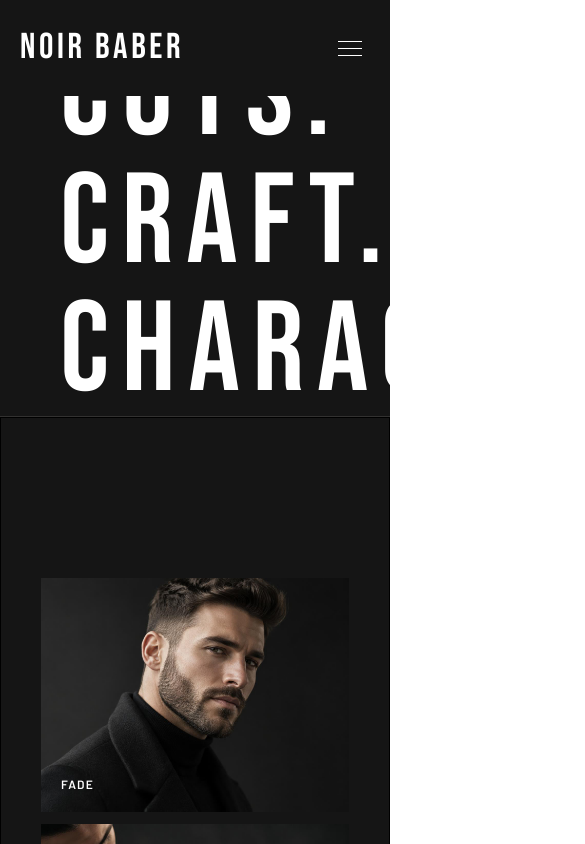
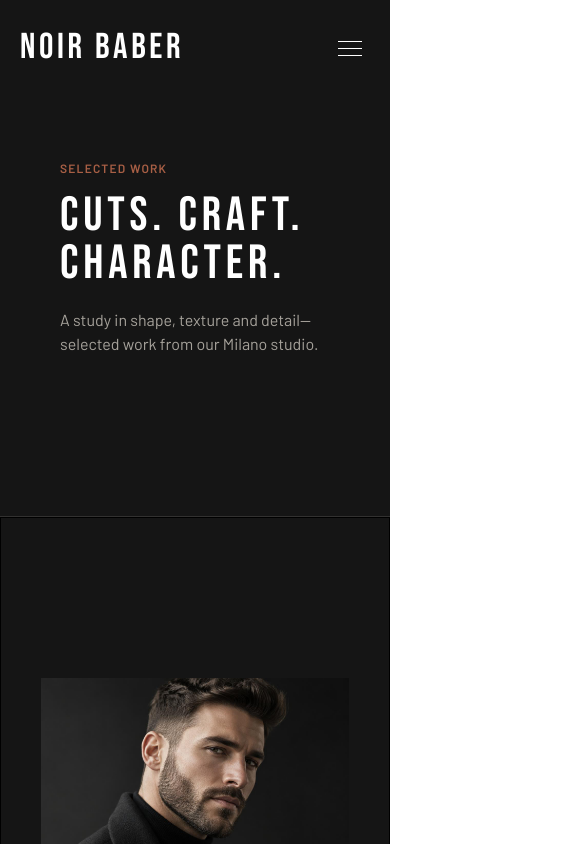
Before and after one commit to TunyawatWinyu/noirbaber, a React (Vite) app: page /gallery in a window 390 px wide. Shown: the top 844 px of the page, 585 px wide, since content can reach past the window. Built offline with nearby package versions, Linux system fonts and the light colour scheme.

Commit message:
sistemazione della responsive del sito

```diff
--- a/src/App.tsx
+++ b/src/App.tsx
@@ -17,7 +17,7 @@
     return null;
   };
   return (
-    <>
+    <div>
       <ScrollTop />
       <Routes>
         <Route path="/" element={<Navigate to="/home" replace />} />
@@ -27,7 +27,7 @@
         <Route path="/gallery" element={<Gallery />} />
         <Route path="/contatti" element={<Contact />} />
       </Routes>
-    </>
+    </div>
   );
 }
 
--- a/src/components/ContactComponents/ContactForm.tsx
+++ b/src/components/ContactComponents/ContactForm.tsx
@@ -1,6 +1,6 @@
 const ContactForm = () => {
   return (
-    <section className="bg-main-bg lg:w-full pt-30 lg:pb-50 px-10 gap-4">
+    <section className="bg-main-bg lg:w-full py-30 lg:pb-50 px-10 gap-4">
       <form>
         <div className="flex flex-col gap-8">
           <div className="flex flex-col lg:flex-row gap-6">
@@ -34,7 +34,7 @@
               </span>
               <input
                 className="font-secondary text-white text-sm font-semibold
-                border-b py-2 w-165"
+                border-b py-2 w-full"
                 type="text"
                 placeholder="How can we have?"
               />
@@ -47,7 +47,7 @@
               </span>
               <textarea
                 className="font-secondary text-white text-sm font-semibold
-                border-b py-2 w-165"
+                border-b py-2 w-full"
                 placeholder="How can we have?"
               ></textarea>
             </label>
--- a/src/components/ContactComponents/ContectInfo.tsx
+++ b/src/components/ContactComponents/ContectInfo.tsx
@@ -1,6 +1,6 @@
 const ContactInfo = () => {
   return (
-    <section className="w-full flex flex-col items-center md:flex-row md:justify-between lg:flex-col lg:items-baseline gap-15  px-10 py-10 lg:py-30 lg:w-120 bg-main-bg">
+    <section className="w-full flex flex-col md:flex-row md:justify-between lg:flex-col lg:items-baseline gap-15  px-10 py-10 lg:py-30 lg:w-120 bg-main-bg">
       <div className="flex flex-col">
         <p className="font-secondary text-secondary-font text-sm font-semibold tracking-widest">
           ADDRESS
--- a/src/components/GalleryComponents/GalleryHero.tsx
+++ b/src/components/GalleryComponents/GalleryHero.tsx
@@ -1,16 +1,16 @@
 const GalleryHero = () => {
   return (
-    <section className="bg-main-bg px-15 lg:pt-50 xl:pb-30 2xl:py-50 border-b border-b-secondary-font/20">
-      <div className="flex justify-between">
+    <section className="bg-main-bg px-15 py-40 lg:pt-50 xl:pb-30 2xl:py-50 border-b border-b-secondary-font/20">
+      <div className="flex flex-col items-center gap-5 lg:flex-row lg:justify-between">
         <div className="flex flex-col gap-4">
           <span className="font-secondary text-xs text-effect font-semibold tracking-widest">
             SELECTED WORK
           </span>
-          <h1 className="font-main text-white text-9xl tracking-widest">
+          <h1 className="font-main text-white text-5xl lg:text-9xl tracking-widest">
             CUTS. CRAFT. CHARACTER.
           </h1>
         </div>
-        <div className="flex items-end-safe w-150">
+        <div className="flex items-end-safe w-full">
           <p className="font-secondary text-secondary-font">
             A study in shape, texture and detail—selected work from our Milano
             studio.
--- a/src/components/HomeComponents/HomeHero.tsx
+++ b/src/components/HomeComponents/HomeHero.tsx
@@ -46,13 +46,12 @@
       </div>
 
       {/* IMAGE */}
-      <div className="relative shrink-0">
+      <div className="relative w-full min-w-0 lg:w-auto">
         <img
           src={homeHero}
-          className="h-120 w-full max-w-120 lg:h-140 2xl:h-160 object-cover"
+          className="w-full h-[300px] sm:h-[400px] lg:h-140 lg:w-[480px] 2xl:h-160 2xl:w-[600px] object-cover"
           alt="Barber studio"
         />
-
         <p className="absolute bottom-6 left-6 z-20 font-main text-white tracking-widest">
           01 / STUDIO
         </p>
--- a/src/components/HomeComponents/VisitUs.tsx
+++ b/src/components/HomeComponents/VisitUs.tsx
@@ -16,7 +16,7 @@
           </div>
 
           {/* divider */}
-          <div className="h-[1px] w-150 bg-secondary-bg my-15"></div>
+          <div className="h-px w-full max-w-[600px] bg-secondary-bg my-10 lg:my-15"></div>
 
           <div className="flex flex-col gap-6">
             <div className="flex flex-col gap-15 lg:flex-row lg:justify-between lg:gap-0">
--- a/src/components/Navbar.tsx
+++ b/src/components/Navbar.tsx
@@ -31,7 +31,7 @@
     <nav
       className={`fixed top-0 left-0 w-full z-50 py-7 bg-main-bg transition-all ${scrolled ? "backdrop-blur-xs bg-main-bg/80 border-b border-b-secondary-font/20" : ""}`}
     >
-      <div className="flex justify-between font-main items-center px-5 lg:px-15">
+      <div className="flex w-full min-w-0 justify-between font-main items-center px-5 lg:px-15">
         <h1 className="text-4xl text-white tracking-widest">NOIR BABER</h1>
         <div className="hidden md:flex">
           {/* Desktop navbar */}
```
